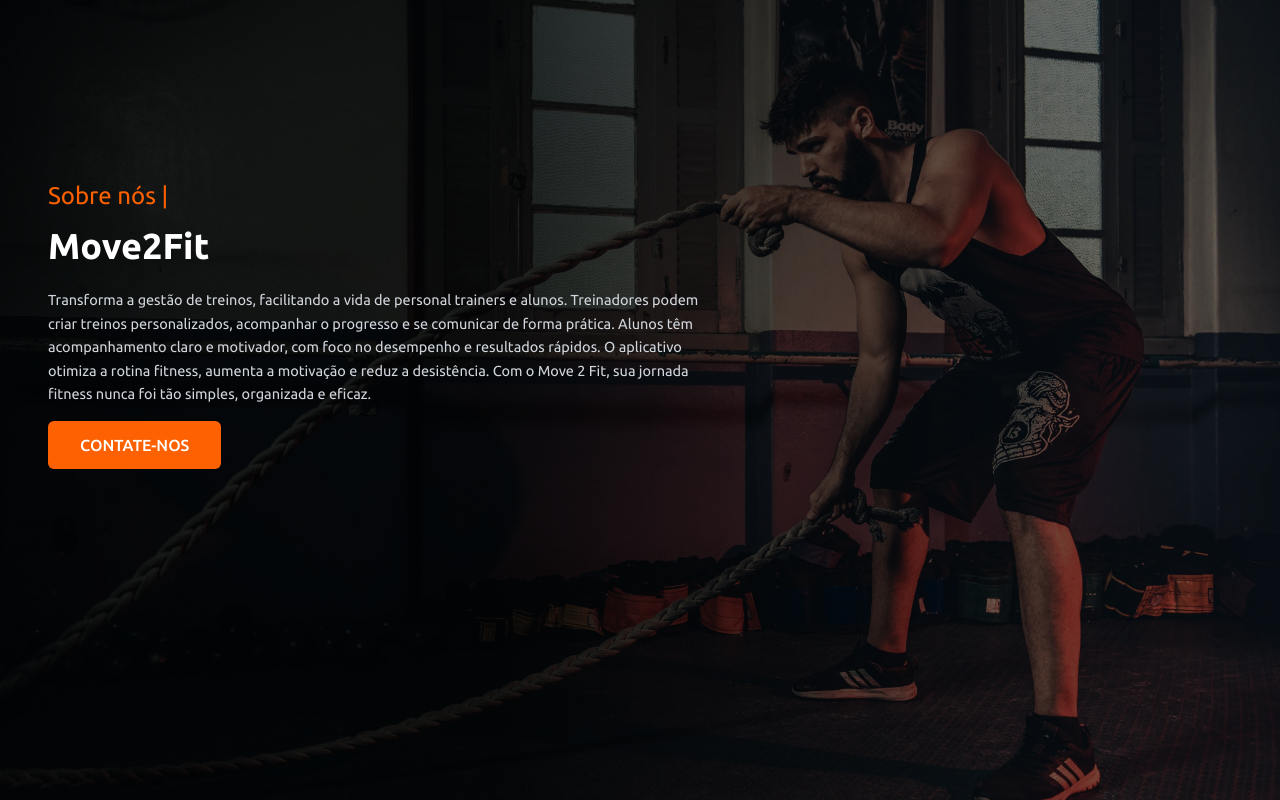
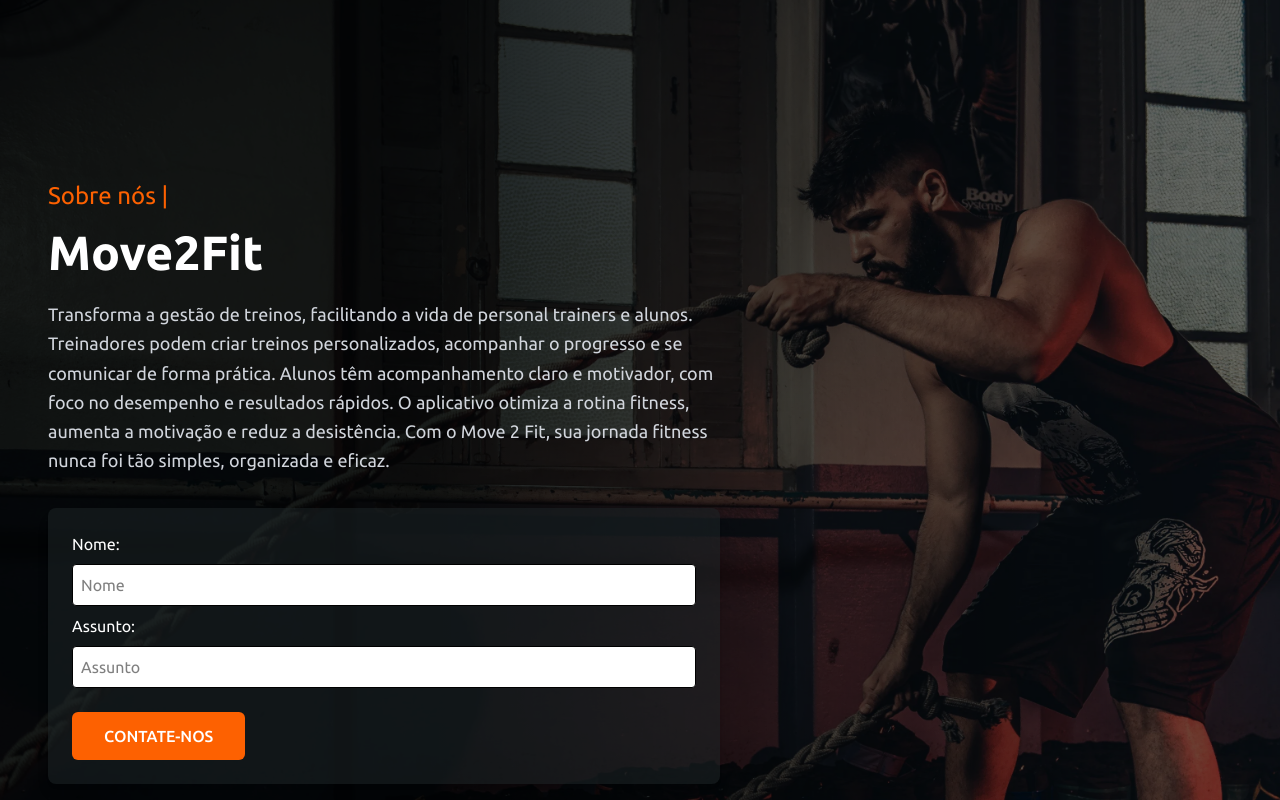
Before and after one commit to grupo-02-turma-javascript-06/fitness-frontend, a React (Vite) app: page /sobre in a window 1280 px wide. Shown: the top 800 px of the page. Built offline with nearby package versions, Linux system fonts and the light colour scheme; no server answers; a web font is replaced by a local one.

Commit message:
:lipstick: feat: Implementar formulário na página Sobre.

```diff
--- a/src/pages/sobre/Sobre.tsx
+++ b/src/pages/sobre/Sobre.tsx
@@ -1,4 +1,20 @@
+import { useState } from 'react';
+
 function Sobre() {
+	const [formData, setFormData] = useState({ nome: '', assunto: '' });
+
+	const handleChange = (e: { target: { name: any; value: any; }; }) => {
+		setFormData({ ...formData, [e.target.name]: e.target.value });
+	};
+
+	const handleSubmit = (e: { preventDefault: () => void; }) => {
+		e.preventDefault();
+		const mailtoLink = `mailto:grupo02turmajavascript06@gmail.com?subject=${encodeURIComponent(
+			formData.assunto
+		)}&body=Nome: ${encodeURIComponent(formData.nome)}`;
+		window.location.href = mailtoLink;
+	};
+
 	return (
 		<div className="relative min-h-screen bg-black">
 			<div
@@ -21,12 +37,10 @@
 				}}
 			/>
 
-			<div className="relative z-20 container mx-auto px-6 md:px-12 pt-45 py-85">
+			<div className="relative z-20 mx-auto px-6 md:px-12 pt-45 py-85">
 				<div className="max-w-2xl">
 					<h2 className="text-[#FD6101] text-2xl mb-4 block">Sobre nós |</h2>
-
 					<h1 className="text-white text-5xl font-bold mb-6">Move2Fit</h1>
-
 					<p className="text-gray-300 text-lg leading-relaxed mb-8">
 						Transforma a gestão de treinos, facilitando a vida de personal trainers e alunos. Treinadores
 						podem criar treinos personalizados, acompanhar o progresso e se comunicar de forma prática.
@@ -35,11 +49,33 @@
 						Fit, sua jornada fitness nunca foi tão simples, organizada e eficaz.
 					</p>
 
-					<button
-						className="bg-[#FD6101] text-white px-8 py-3 rounded-md
-              hover:bg-[#ff7a33] transition-colors duration-300 font-medium cursor-pointer">
-						<a href="https://github.com/grupo-02-turma-javascript-06/fitness-frontend">CONTATE-NOS</a>
-					</button>
+					<form onSubmit={handleSubmit} className="bg-[#1E2729]/50 p-6 rounded-lg shadow-lg space-y-2">
+						<label className="block text-white">Nome:</label>
+						<input
+							type="text"
+							name="nome"
+							value={formData.nome}
+							onChange={handleChange}
+							placeholder="Nome"
+							className="w-full p-2 rounded bg-white text-black border focus:border-[#FD6101] focus:outline-none"
+							required
+						/>
+						<label className="block text-white">Assunto:</label>
+						<input
+							type="text"
+							name="assunto"
+							value={formData.assunto}
+							onChange={handleChange}
+							placeholder="Assunto"
+							className="w-full p-2 rounded bg-white text-black border focus:border-[#FD6101] focus:outline-none"
+							required
+						/>
+						<button
+							type="submit"
+							className="mt-4 bg-[#FD6101] text-white px-8 py-3 rounded-md hover:bg-[#ff7a33] transition-colors duration-300 font-medium cursor-pointer">
+							CONTATE-NOS
+						</button>
+					</form>
 				</div>
 			</div>
 		</div>
```
